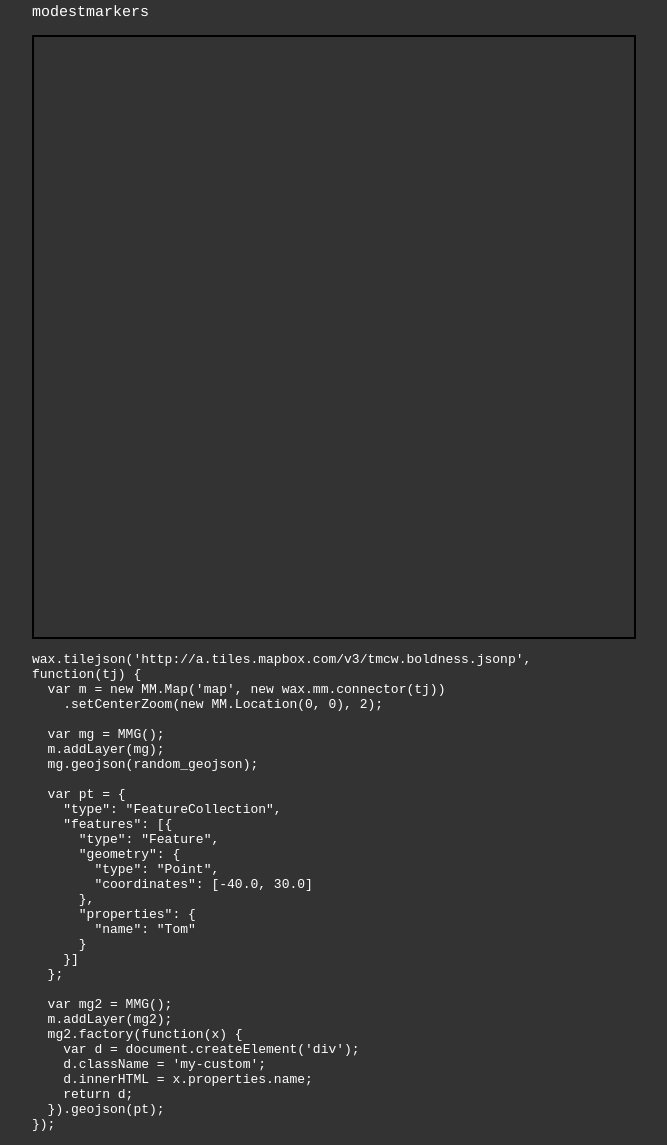
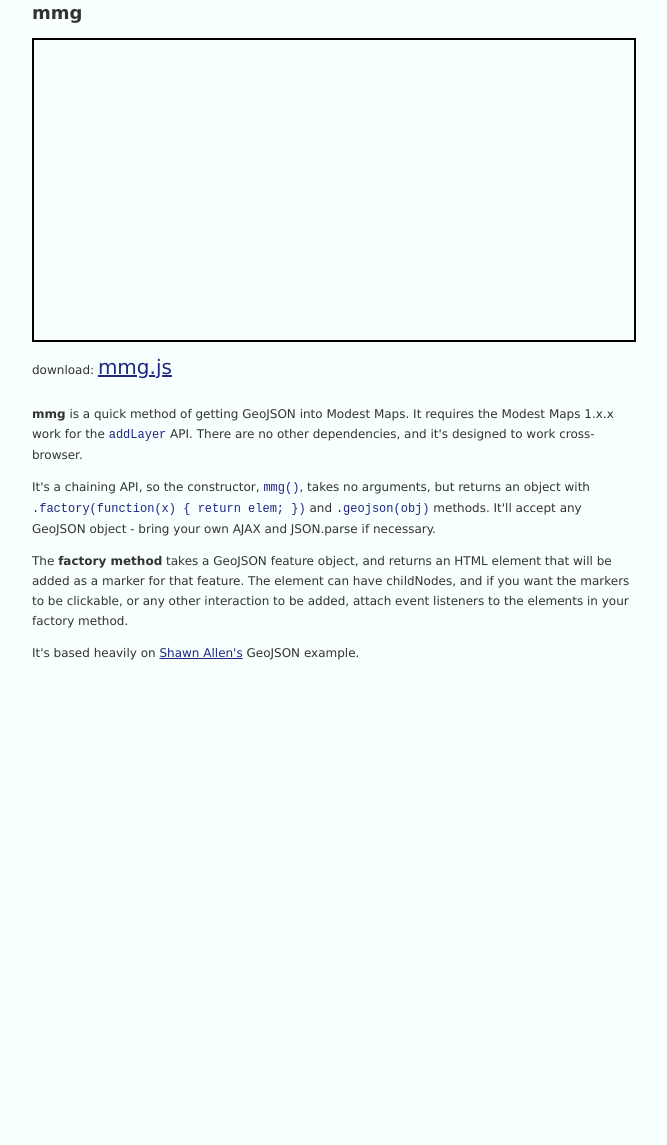
Before and after one commit to cutting-room-floor/markers.js, a plain HTML site: page index.html in a window 1280 px wide. Shown: the part 7-1152 px from the top of the page, without its empty margins (308-975 px from the left). After the commit the page ends 800 px from the top, so only its background shows below. Drawn offline with Linux system fonts and the light colour scheme.

Commit message:
Redesign, rename, decapitalize

```diff
--- a/css/site.css
+++ b/css/site.css
@@ -1,8 +1,21 @@
 body {
   margin:0;
   padding:0;
-  color:#fff;
-  background:#333;
+  background:#F7FFFF;
+  color:#333;
+  font:12px/20px 'Verdana', sans-serif;
+}
+
+a, code {
+  color:#1F2780;
+}
+
+div.download {
+  padding:10px 0;
+}
+
+div.download a {
+  font:20px/30px 'Verdana', sans-serif;
 }
 
 .column {
@@ -10,15 +23,10 @@ body {
   margin:10px auto;
 }
 
-h2 {
-  font:15px/20px 'Courier';
-}
-
-
 #map {
   border:2px solid #000;
   width:600px;
-  height:600px;
+  height:300px;
 }
 
 .mmg-default {
@@ -37,6 +45,6 @@ h2 {
   padding:4px;
 }
 
-pre {
-  color:#fff;
+div.gist {
+  font-size:11px;
 }
--- a/index.html
+++ b/index.html
@@ -1,50 +1,31 @@
 <html>
   <head>
-    <title>modest markers</title>
+    <title>mmg: simple GeoJSON for Modest Maps</title>
     <link href='css/site.css' rel='stylesheet' type='text/css' />
-    <script src='example/random_geojson_points.js'></script>
-    <script src='lib/modestmaps.js'></script>
-    <script src='lib/wax.mm.min.js'></script>
-    <script src='src/mmg.js'></script>
+    <script type='text/javascript' src='example/random_geojson_points.js'></script>
+    <script type='text/javascript' src='lib/modestmaps.js'></script>
+    <script type='text/javascript' src='lib/wax.mm.min.js'></script>
+    <script type='text/javascript' src='src/mmg.js'></script>
   </head>
   <body>
     <div class='column'>
-      <h2>modestmarkers</h2>
+      <h2>mmg</h2>
       <div id='map'></div>
-<pre>
-wax.tilejson('http://a.tiles.mapbox.com/v3/tmcw.boldness.jsonp',
-function(tj) {
-  var m = new MM.Map('map', new wax.mm.connector(tj))
-    .setCenterZoom(new MM.Location(0, 0), 2);
-
-  var mg = MMG();
-  m.addLayer(mg);
-  mg.geojson(random_geojson);
-
-  var pt = {
-    "type": "FeatureCollection",
-    "features": [{
-      "type": "Feature",
-      "geometry": {
-        "type": "Point",
-        "coordinates": [-40.0, 30.0]
-      },
-      "properties": {
-        "name": "Tom"
-      }
-    }]
-  };
-
-  var mg2 = MMG();
-  m.addLayer(mg2);
-  mg2.factory(function(x) {
-    var d = document.createElement('div');
-    d.className = 'my-custom';
-    d.innerHTML = x.properties.name;
-    return d;
-  }).geojson(pt);
-});
-</pre>
+      <div class='download'>download: <a href='https://raw.github.com/mapbox/mmg/gh-pages/src/mmg.js'>mmg.js</a></div>
+      <p><strong>mmg</strong> is a quick method of getting GeoJSON
+      into Modest Maps. It requires the Modest Maps 1.x.x work for the <code>addLayer</code>
+      API. There are no other dependencies, and it's designed to work cross-browser.</p>
+      <p>It's a chaining API, so the constructor, <code>mmg()</code>, takes no arguments,
+      but returns an object with <code>.factory(function(x) { return elem; })</code> and
+      <code>.geojson(obj)</code> methods. It'll accept any GeoJSON object - bring your own
+      AJAX and JSON.parse if necessary.</p>
+      <p>The <strong>factory method</strong> takes a GeoJSON feature object, and returns an
+      HTML element that will be added as a marker for that feature. The element can have
+      childNodes, and if you want the markers to be clickable, or any other interaction to be
+      added, attach event listeners to the elements in your factory method.</p>
+      <p>It's based heavily on <a href='https://github.com/shawnbot'>Shawn Allen's</a>
+      GeoJSON example.</p>
+      <script src="https://gist.github.com/1477030.js?file=example.js"></script>
     </div>
     <script>
       wax.tilejson('http://a.tiles.mapbox.com/v3/tmcw.boldness.jsonp',
@@ -52,7 +33,7 @@ function(tj) {
           var m = new MM.Map('map', new wax.mm.connector(tj))
             .setCenterZoom(new MM.Location(0, 0), 2);
 
-          var mg = MMG();
+          var mg = mmg();
           m.addLayer(mg);
           mg.geojson(random_geojson);
 
@@ -70,7 +51,7 @@ function(tj) {
             }]
           };
 
-          var mg2 = MMG();
+          var mg2 = mmg();
           m.addLayer(mg2);
           mg2.factory(function(x) {
             var d = document.createElement('div');
--- a/src/mmg.js
+++ b/src/mmg.js
@@ -1,4 +1,4 @@
-function MMG() {
+function mmg() {
     var l = {},
         // a list of our markers
         markers = null,
```
